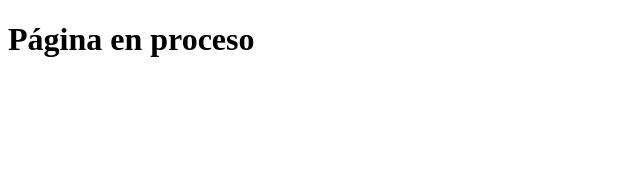
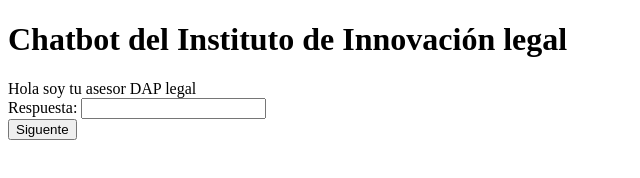
Before and after one commit to Danielmagox/ChatbotUNIR, a website: page build/index.html in a window 1280 px wide. Shown: the whole page, without its empty margins (0-640 px from the left). Drawn offline with Linux system fonts and the light colour scheme.

Commit message:
ADDED build

```diff
--- a/build/index.html
+++ b/build/index.html
@@ -1 +1 @@
-<!DOCTYPE html><html lang="en"><head><meta charset="UTF-8"><meta http-equiv="X-UA-Compatible" content="IE=edge"><meta name="viewport" content="width=device-width, initial-scale=1.0"><link rel="stylesheet" href="/ChatbotUNIR/style.9f26b0c1.css"><link rel="stylesheet" href="https://pro.fontawesome.com/releases/v5.12.1/css/all.css"><script src="/ChatbotUNIR/js.f84e1103.js" defer></script><title>Chatbot</title></head><body> <h1>Página en proceso</h1> </body></html>
+<!DOCTYPE html><html lang="en"><head><meta charset="UTF-8"><meta http-equiv="X-UA-Compatible" content="IE=edge"><meta name="viewport" content="width=device-width, initial-scale=1.0"><link rel="stylesheet" href="/ChatbotUNIR/style.34dc0b42.css"><link rel="stylesheet" href="https://pro.fontawesome.com/releases/v5.12.1/css/all.css"><script src="/ChatbotUNIR/js.98372514.js" defer></script><title>Chatbot</title></head><body> <div class="chat-container"> <h1> Chatbot del Instituto de Innovación legal </h1> <div class="chat-header"> <div class="chat"> <span id="chat">Hola soy tu asesor DAP legal</span> </div> </div> <div class="chat-body"> <div class="form-control" id="chat-form"> <label for="user-answer">Respuesta: </label> <input id="user-answer" type="text" value=""> </div> <button class="generate" id="generate"> Siguente </button> </div> </div> </body></html>
```
Also changed, not shown: 4 other files.
